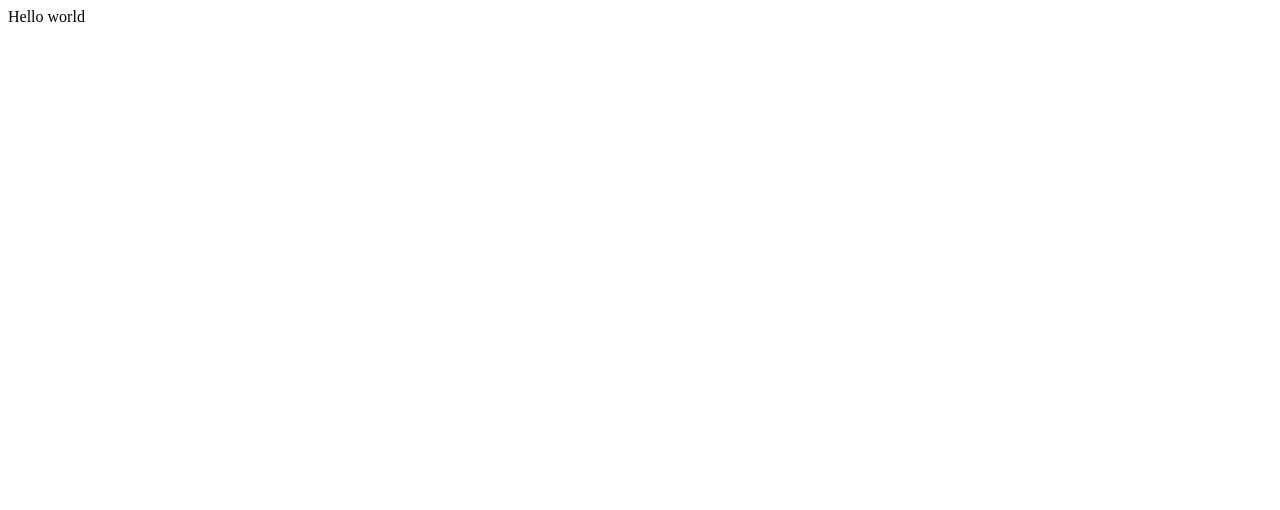
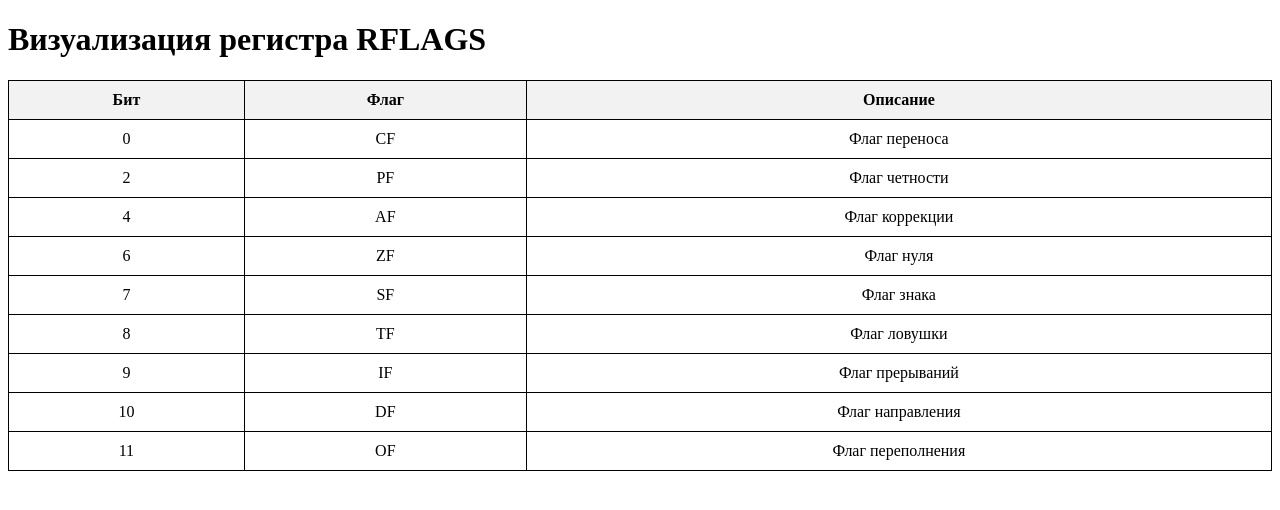
Before and after one commit to JIykSurgut/Opcode, a plain HTML site: page index.html in a window 1280 px wide. Drawn offline with Linux system fonts and the light colour scheme.

Commit message:
Update index.html

```diff
--- a/index.html
+++ b/index.html
@@ -1 +1,79 @@
-Hello world
+<!DOCTYPE html>
+<html lang="ru">
+<head>
+<meta charset="UTF-8">
+<title>Визуализация регистра RFLAGS</title>
+<style>
+  table {
+    width: 100%;
+    border-collapse: collapse;
+  }
+  table, th, td {
+    border: 1px solid black;
+  }
+  th, td {
+    padding: 10px;
+    text-align: center;
+  }
+  th {
+    background-color: #f2f2f2;
+  }
+</style>
+</head>
+<body>
+<h1>Визуализация регистра RFLAGS</h1>
+<table>
+  <tr>
+    <th>Бит</th>
+    <th>Флаг</th>
+    <th>Описание</th>
+  </tr>
+  <tr>
+    <td>0</td>
+    <td>CF</td>
+    <td>Флаг переноса</td>
+  </tr>
+  <tr>
+    <td>2</td>
+    <td>PF</td>
+    <td>Флаг четности</td>
+  </tr>
+  <tr>
+    <td>4</td>
+    <td>AF</td>
+    <td>Флаг коррекции</td>
+  </tr>
+  <tr>
+    <td>6</td>
+    <td>ZF</td>
+    <td>Флаг нуля</td>
+  </tr>
+  <tr>
+    <td>7</td>
+    <td>SF</td>
+    <td>Флаг знака</td>
+  </tr>
+  <tr>
+    <td>8</td>
+    <td>TF</td>
+    <td>Флаг ловушки</td>
+  </tr>
+  <tr>
+    <td>9</td>
+    <td>IF</td>
+    <td>Флаг прерываний</td>
+  </tr>
+  <tr>
+    <td>10</td>
+    <td>DF</td>
+    <td>Флаг направления</td>
+  </tr>
+  <tr>
+    <td>11</td>
+    <td>OF</td>
+    <td>Флаг переполнения</td>
+  </tr>
+  <!-- Добавьте дополнительные строки для остальных флагов -->
+</table>
+</body>
+</html>
```
